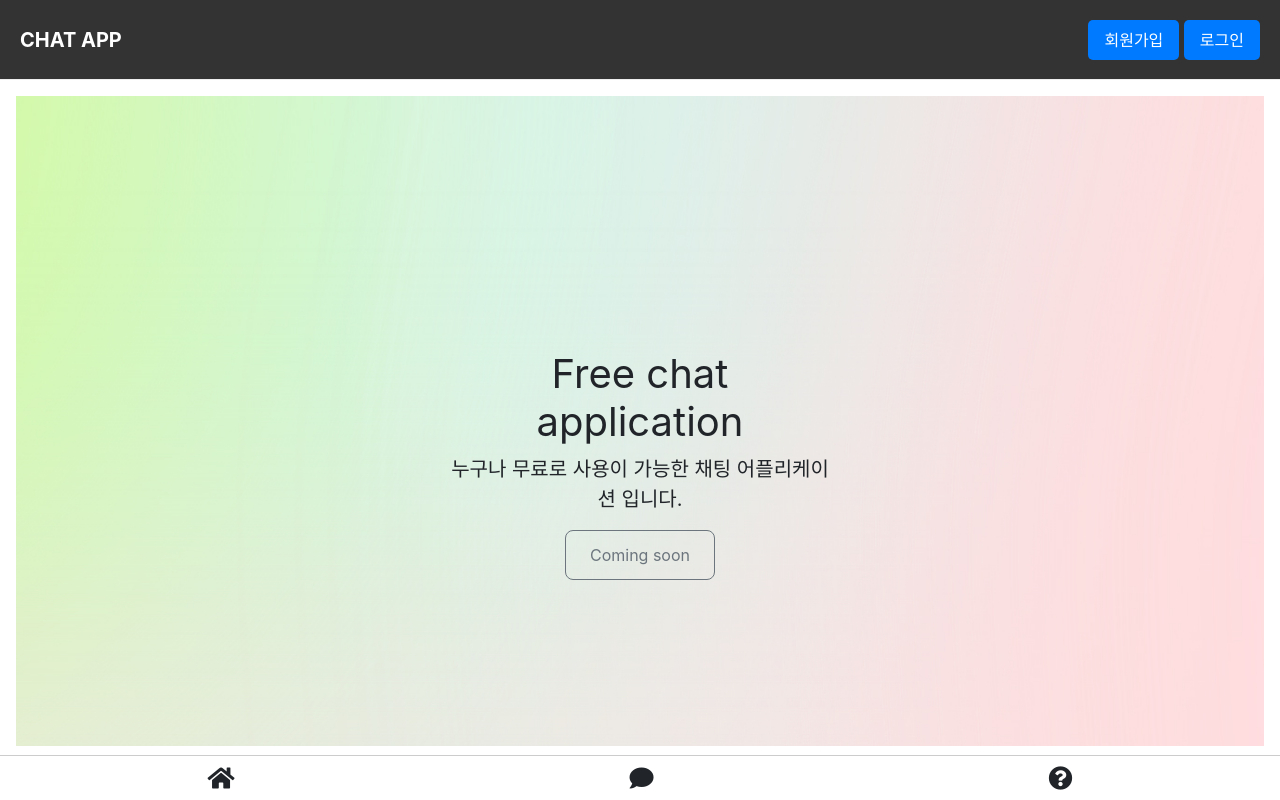
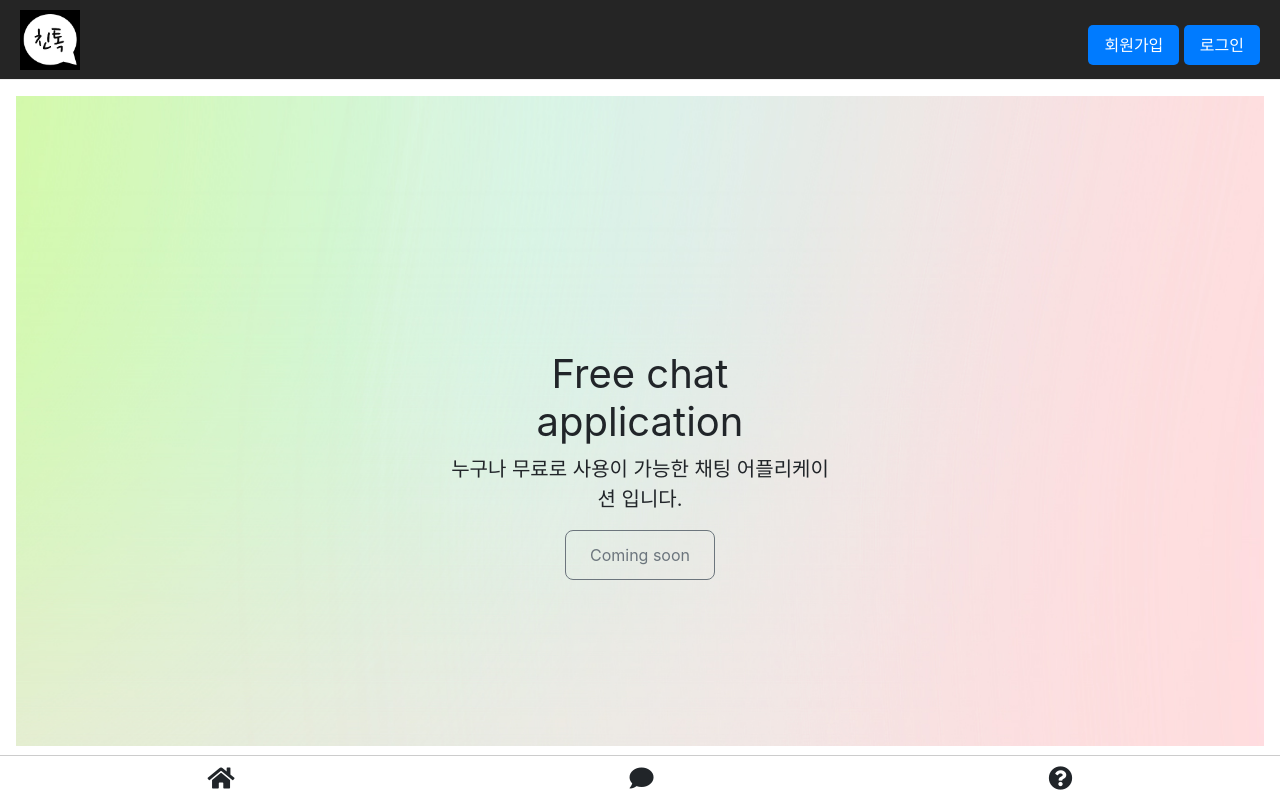
Before and after one commit to LJC0831/frontend, a Vue app: page / in a window 1280 px wide. Built offline with nearby package versions, Linux system fonts and the light colour scheme; what vue-toast-notification would draw is missing.

Commit message:
디자인수정

```diff
--- a/src/components/Header_01.vue
+++ b/src/components/Header_01.vue
@@ -1,7 +1,7 @@
 <template>
     <header>
       <div class="login-container">
-        <div class="header-name" @click="refreshPage">Chat App</div>
+        <div class="header-name" @click="refreshPage"><img src="@/assets/main_logo.png" style="width: 60px; height: 60px; margin-top: -10px;"></div>
         <div class="login-button-container">
           <div v-if="!isLoggedIn" class="signup-button" @click="showSignupModal = true">
             <button class="signup-btn">회원가입</button>&nbsp;
@@ -389,7 +389,7 @@
     text-align: center;
     padding: 20px;
     border-bottom: 1px solid #eee;
-    background: #333;
+    background: #252525;
     height: 80px;
   }
 
```
